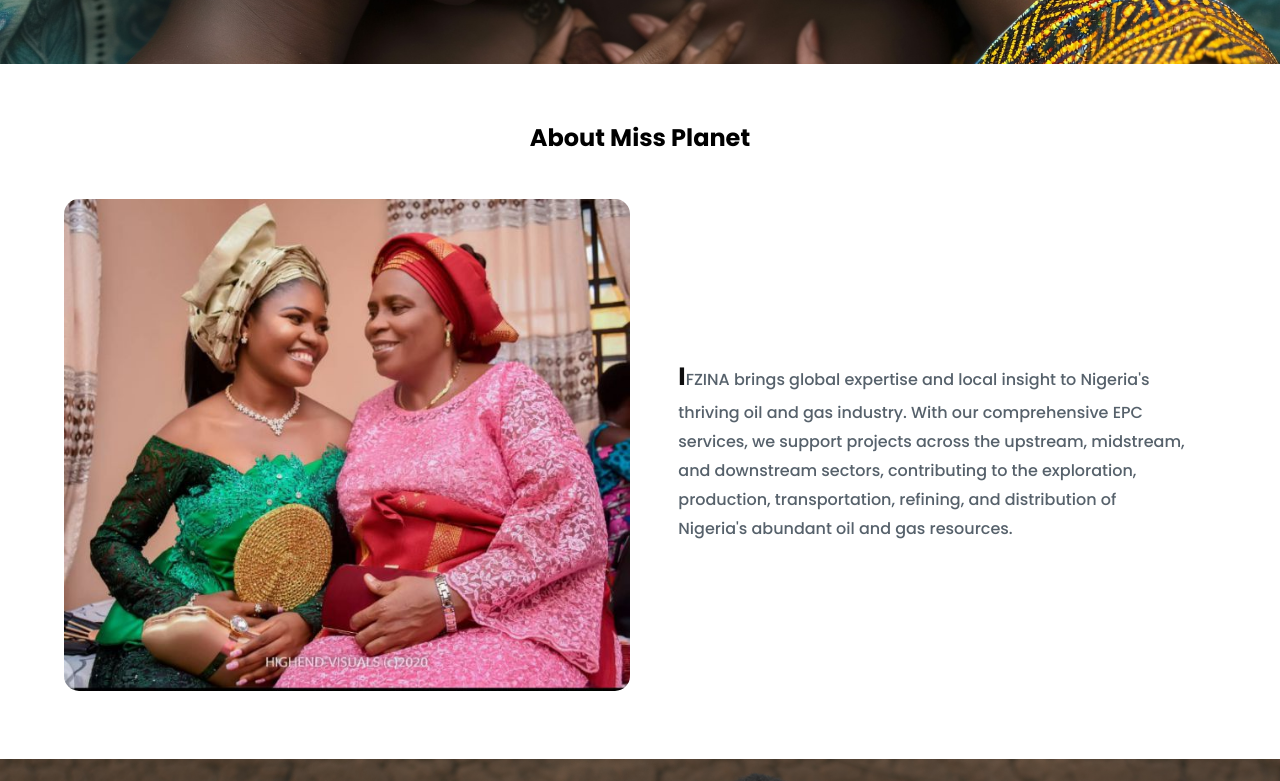
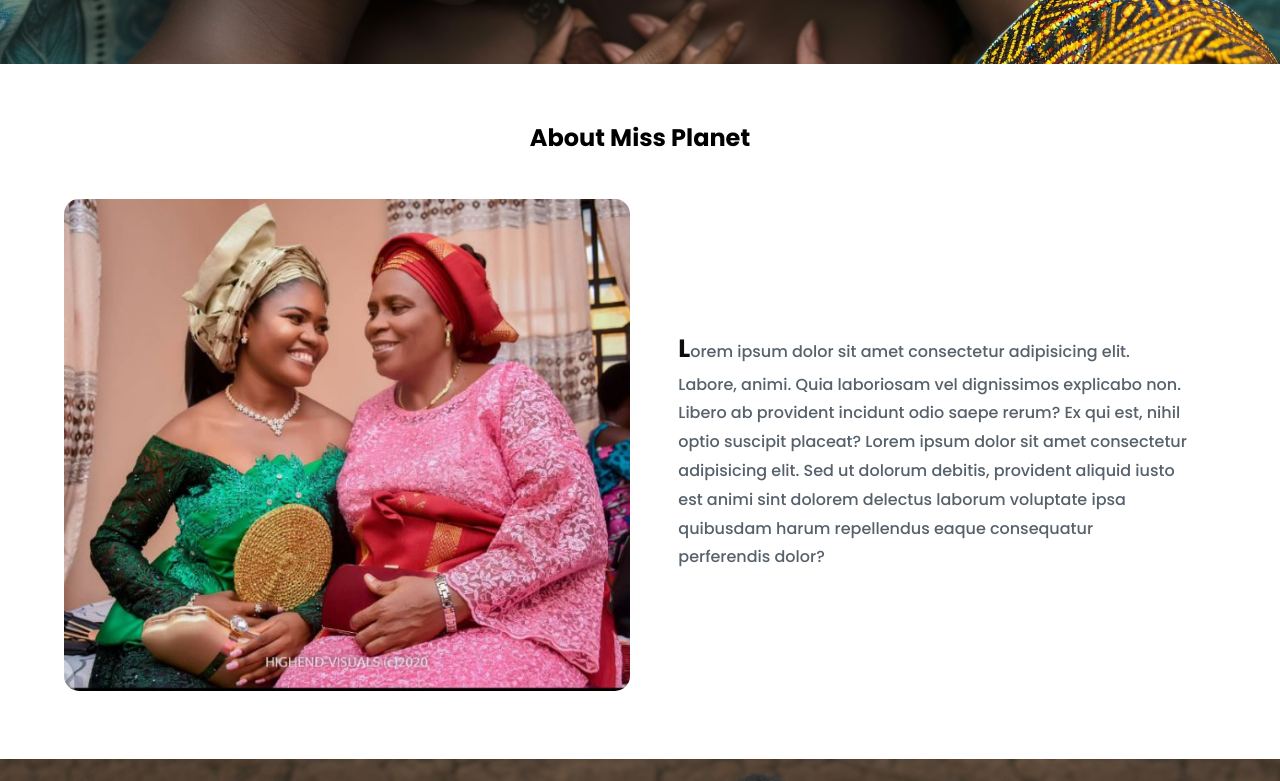
Before and after one commit to marveldc08/miss-planet, a Next.js app: page /about in a window 1280 px wide. Shown: the part 496-1277 px from the top of the page. Built offline with nearby package versions, Linux system fonts and the light colour scheme.

Commit message:
about page mod

```diff
--- a/src/app/about/page.tsx
+++ b/src/app/about/page.tsx
@@ -49,12 +49,8 @@ const page = () => {
             </div>
             <div>
               <p>
-                {`  IFZINA brings global expertise and local insight to Nigeria's
-            thriving oil and gas industry. With our comprehensive EPC services,
-            we support projects across the upstream, midstream, and downstream
-            sectors, contributing to the exploration, production,
-            transportation, refining, and distribution of Nigeria's abundant oil
-            and gas resources.`}
+                {`  Lorem ipsum dolor sit amet consectetur adipisicing elit. Labore, animi. Quia laboriosam vel dignissimos explicabo non. Libero ab provident incidunt odio saepe rerum? Ex qui est, nihil optio suscipit placeat?
+                Lorem ipsum dolor sit amet consectetur adipisicing elit. Sed ut dolorum debitis, provident aliquid iusto est animi sint dolorem delectus laborum voluptate ipsa quibusdam harum repellendus eaque consequatur perferendis dolor?`}
               </p>
             </div>
           </div>
```
